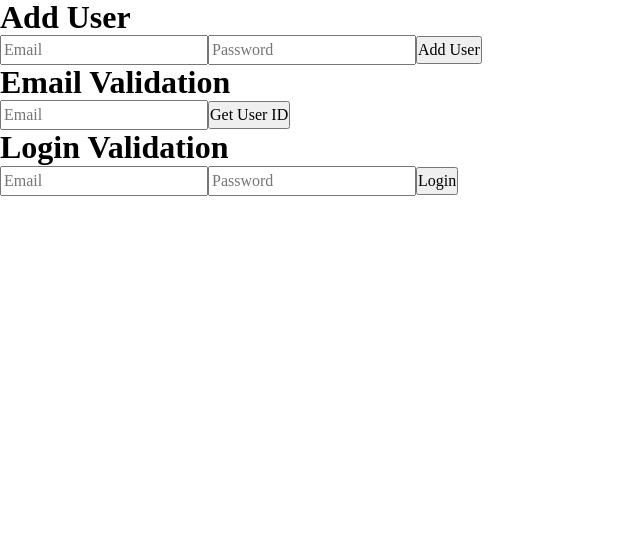
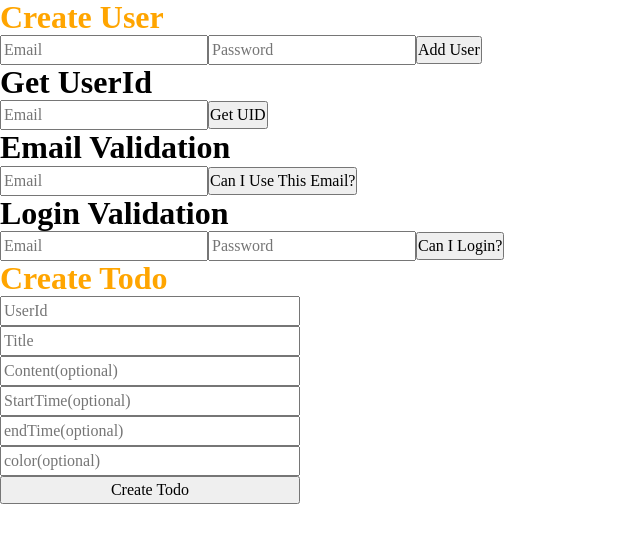
Before and after one commit to Kernel360/FE1_E2E_sumtime, a Next.js app: page /apiTest in a window 1280 px wide. Shown: the top 542 px of the page, without its empty margins (0-640 px from the left). Built offline with nearby package versions, Linux system fonts and the light colour scheme.

Commit message:
feat: apiTest page 업데이트

```diff
--- a/src/app/apiTest/page.tsx
+++ b/src/app/apiTest/page.tsx
@@ -5,7 +5,14 @@ import { useState } from 'react';
 export default function Login() {
   const [email, setEmail] = useState('');
   const [password, setPassword] = useState('');
-  const addUser = async (event: React.FormEvent) => {
+  const [userId, setUserId] = useState('');
+  const [title, setTitle] = useState('');
+  const [content, setContent] = useState('');
+  const [startTime, setStartTime] = useState('');
+  const [endTime, setEndTime] = useState('');
+  const [color, setColor] = useState('');
+
+  const createUser = async (event: React.FormEvent) => {
     event.preventDefault();
 
     const response = await fetch('/api/user/add', {
@@ -21,6 +28,21 @@ export default function Login() {
     } else {
       const errorData = await response.json();
       alert(`Failed to add user: ${errorData.error}`);
+    }
+  };
+  const getUserIdByEmail = async (event: React.FormEvent) => {
+    event.preventDefault();
+
+    const response = await fetch(`/api/user/getIdByEmail?email=${encodeURIComponent(email)}`, {
+      method: 'GET',
+    });
+
+    if (response.ok) {
+      const data = await response.json();
+      alert(`UID: ${data.userId}`);
+    } else {
+      const errorData = await response.json();
+      alert(`Error: ${errorData.error}`);
     }
   };
   const emailValidation = async (event: React.FormEvent) => {
@@ -57,28 +79,59 @@ export default function Login() {
       alert(`Error: ${errorData.error}`);
     }
   };
+  const createTodo = async (event: React.FormEvent) => {
+    event.preventDefault();
 
+    const response = await fetch('/api/todo/add', {
+      method: 'POST',
+      headers: {
+        'Content-Type': 'application/json',
+      },
+      body: JSON.stringify({ userId, title, content, startTime, endTime, color }),
+    });
+
+    if (response.ok) {
+      alert('Todo added successfully');
+    } else {
+      const errorData = await response.json();
+      alert(`Failed to add Todo: ${errorData.error}`);
+    }
+  };
   return (
     <div>
-      <div>
-        <h1>Add User</h1>
-        <form onSubmit={addUser}>
+      <h1 style={{ color: 'orange' }}>Create User</h1>
+      <form onSubmit={createUser}>
         <input type="email" value={email} onChange={(e) => setEmail(e.target.value)} placeholder="Email" required />
         <input type="password" value={password} onChange={(e) => setPassword(e.target.value)} placeholder="Password" required />
         <button type="submit">Add User</button>
       </form>
+      <h1>Get UserId</h1>
+      <form onSubmit={getUserIdByEmail}>
+        <input type="email" value={email} onChange={(e) => setEmail(e.target.value)} placeholder="Email" required />
+        <button type="submit">Get UID</button>
+      </form>
       <h1>Email Validation</h1>
       <form onSubmit={emailValidation}>
         <input type="email" value={email} onChange={(e) => setEmail(e.target.value)} placeholder="Email" required />
-          <button type="submit">Get User ID</button>
+        <button type="submit">Can I Use This Email?</button>
       </form>
+
       <h1>Login Validation</h1>
       <form onSubmit={loginValidation}>
         <input type="email" value={email} onChange={(e) => setEmail(e.target.value)} placeholder="Email" required />
         <input type="password" value={password} onChange={(e) => setPassword(e.target.value)} placeholder="Password" required />
-          <button type="submit">Login</button>
+        <button type="submit">Can I Login?</button>
       </form>
-      </div>
+      <h1 style={{ color: 'orange' }}>Create Todo</h1>
+      <form onSubmit={createTodo} style={{ display: 'flex', flexDirection: 'column', width: '300px' }}>
+        <input type="text" onChange={(e) => setUserId(e.target.value)} placeholder="UserId" required />
+        <input type="text" onChange={(e) => setTitle(e.target.value)} placeholder="Title" required />
+        <input type="text" onChange={(e) => setContent(e.target.value)} placeholder="Content(optional)" />
+        <input type="text" onChange={(e) => setStartTime(e.target.value)} placeholder="StartTime(optional)" />
+        <input type="text" onChange={(e) => setEndTime(e.target.value)} placeholder="endTime(optional)" />
+        <input type="text" onChange={(e) => setColor(e.target.value)} placeholder="color(optional)" />
+        <button type="submit">Create Todo</button>
+      </form>
     </div>
   );
 }
```
Lines whose indentation alone changed are shown as unchanged.
